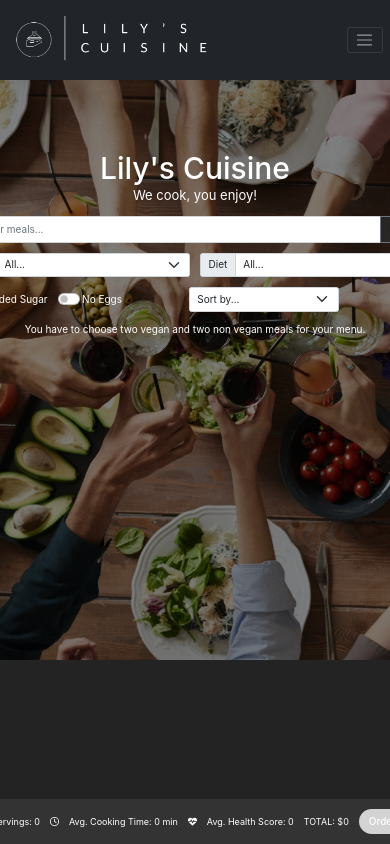
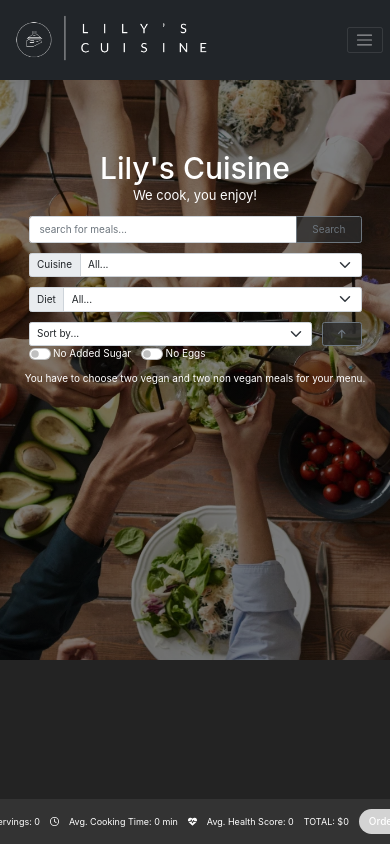
Before and after one commit to DeboraBucci/alkemy-challenge-react, a React (Create React App) app: page / in a window 390 px wide. Shown: the top 844 px of the page. Built offline with nearby package versions, Linux system fonts and the light colour scheme; sample sign-in values are in the browser's storage.

Commit message:
make this component responsive

```diff
--- a/src/components/home/search/FormikForm.js
+++ b/src/components/home/search/FormikForm.js
@@ -102,6 +102,7 @@ const FormikForm = ({ onSubmit: onSubmitHandler, waiting }) => {
             <SwitchComp name="Eggs" title="No Eggs" />
           </div>
 
+          <div className={classes.sort}>
             <Field
               as="select"
               className="form-select"
@@ -124,6 +125,7 @@ const FormikForm = ({ onSubmit: onSubmitHandler, waiting }) => {
               {direction === "asc" && <FontAwesomeIcon icon={faArrowUp} />}
             </button>
           </div>
+        </div>
       </Form>
     </Formik>
   );
--- a/src/components/home/search/FormikForm.module.css
+++ b/src/components/home/search/FormikForm.module.css
@@ -67,10 +67,27 @@
 }
 
 .box {
-  display: flex;
-  justify-content: space-between;
+  display: grid;
+  grid-template-columns: 5fr 4fr;
 }
 
-.box select {
-  width: 30%;
+.sort {
+  display: flex;
+  justify-content: flex-end;
+  gap: 1rem;
 }
+
+@media (max-width: 600px) {
+  .form {
+    max-width: 90%;
+  }
+
+  .dropdowns {
+    flex-direction: column;
+  }
+
+  .box {
+    display: flex;
+    flex-direction: column-reverse;
+  }
+}
```
Lines whose indentation alone changed are shown as unchanged.
